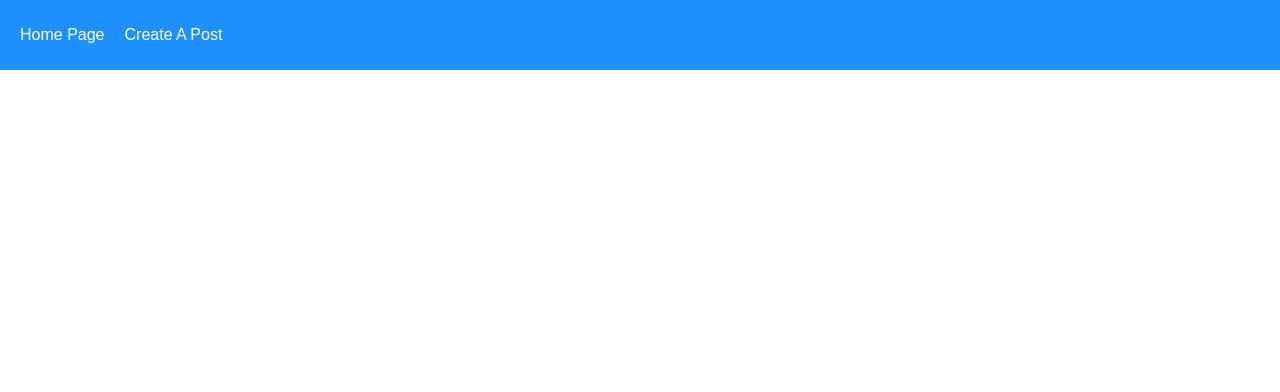
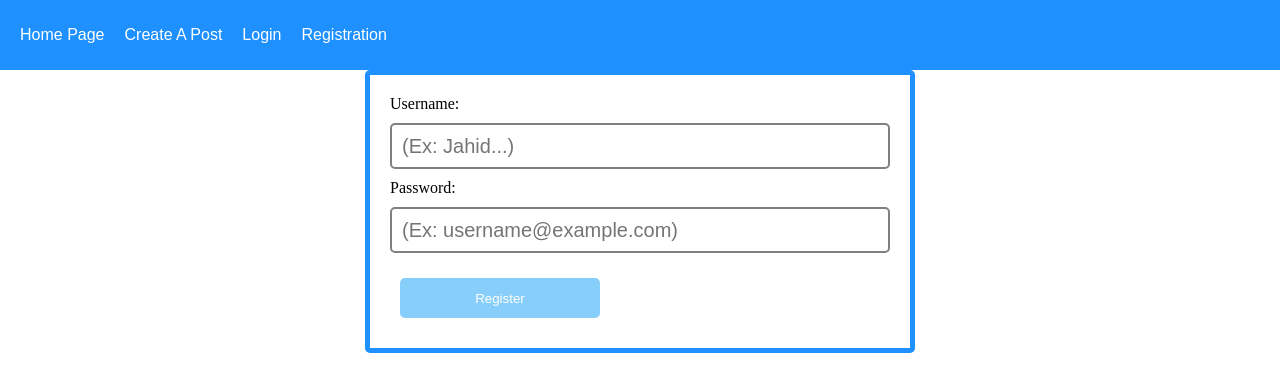
Before and after one commit to sammijahidul/Web_Using_Node_Express_Sql_React, a React (Create React App) app in the folder client/: page /registrations in a window 1280 px wide. Shown: the top 392 px of the page. Built offline with nearby package versions, Linux system fonts and the light colour scheme.

Commit message:
created login, registration pages

```diff
--- a/client/src/App.js
+++ b/client/src/App.js
@@ -3,6 +3,8 @@
 import HomePage from './pages/HomePage';
 import CreatePost from './pages/CreatePost';
 import PostDetails from './pages/PostDetails';
+import LoginPage from './pages/LoginPage';
+import RegistrationPage from './pages/RegistrationPage';
 
 function App() {
   return (
@@ -11,13 +13,16 @@
         <div className='navbar'>
           <Link to="/">Home Page</Link>
           <Link to="/createpost">Create A Post</Link>
+          <Link to="/login">Login</Link>
+          <Link to="/registrations">Registration</Link>
         </div>
         <Routes>
           <Route path='/' exact Component={HomePage}/>
           <Route path='/createpost' exact Component={CreatePost}/>
           <Route path='/post/:id' exact Component={PostDetails}/>
+          <Route path='/login' exact Component={LoginPage}/>
+          <Route path='/registrations' exact Component={RegistrationPage}/>
         </Routes>
-
       </Router>
     </div>
   );
--- /dev/null
+++ b/client/src/pages/LoginPage.js
@@ -0,0 +1,35 @@
+import React, {useState} from 'react';
+import axios from 'axios';
+
+function LoginPage() {
+  const [username, setUsername] = useState("");
+  const [password, setPassword] = useState("");
+
+  const login = () => {
+    const data = {username: username, password: password};
+    axios.post("http://localhost:3001/api/v1/user/login", data).then((response) => {
+        console.log(response.data);
+    })
+  };
+  return (
+    <div className="loginContainer">
+      <label>Username:</label>
+      <input
+        type="text"
+        onChange={(event) => {
+          setUsername(event.target.value);
+        }}
+      />
+      <label>Password:</label>
+      <input
+        type="password"
+        onChange={(event) => {
+            setPassword(event.target.value);
+        }}
+      />
+        <button onClick={login}> Login </button>
+    </div>
+  );
+}
+
+export default LoginPage
--- /dev/null
+++ b/client/src/pages/RegistrationPage.js
@@ -0,0 +1,60 @@
+import React from 'react'
+import { Formik, Form, Field, ErrorMessage } from 'formik';
+// import {useNavigate} from 'react-router-dom'
+import * as Yup from 'yup';
+import axios from 'axios';
+
+
+function RegistrationPage() {
+//   let navigate = useNavigate();
+  const initialValues = {
+    username: "",
+    password: "",
+  };
+
+  const validationSchema = Yup.object().shape({
+    username: Yup.string().min(3).max(15).required(),
+    password: Yup.string().min(8).max(15).required(),
+  });
+
+  const onSubmit = (data) => {
+    axios.post("http://localhost:3001/api/v1/user/auth", data).then(() => {
+        console.log(data);
+    });
+  };
+
+  return (
+    <div>
+      <Formik
+        initialValues={initialValues}
+        onSubmit={onSubmit}
+        validationSchema={validationSchema}
+      >
+        <Form className='formContainer'>
+          <label>Username: </label>
+          <ErrorMessage name="username" component="span" />
+          <Field
+            autoComplete="off"
+            id="inputCreatePost"
+            name="username"
+            placeholder="(Ex: Jahid...)"
+          />
+
+          <label>Password: </label>
+          <ErrorMessage name="password" component="span" />
+          <Field
+            autoComplete="off"
+            type="password"
+            id="inputCreatePost"
+            name="password"
+            placeholder="(Ex: username@example.com)"
+          />
+
+          <button type='submit'>Register</button>
+        </Form>
+      </Formik>
+    </div>
+  )
+}
+
+export default RegistrationPage
```
Also changed, not shown: 1 other file (tests, documents, lock files or other folders).
